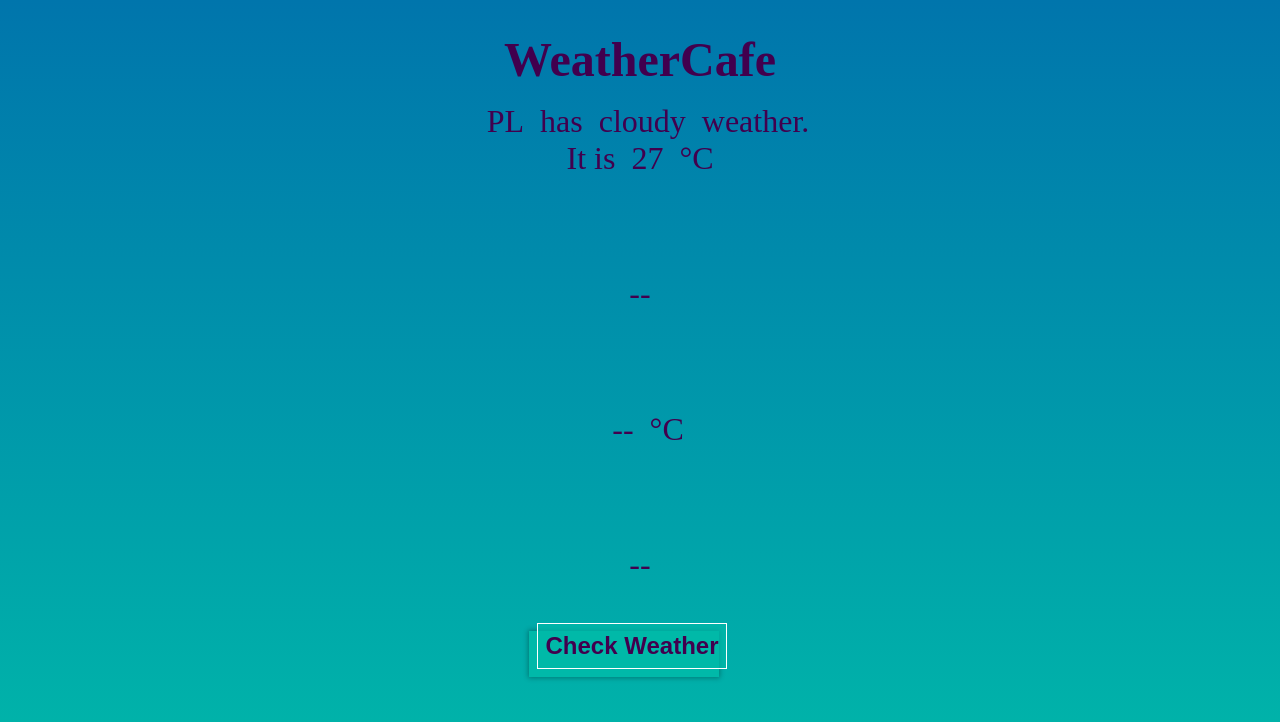
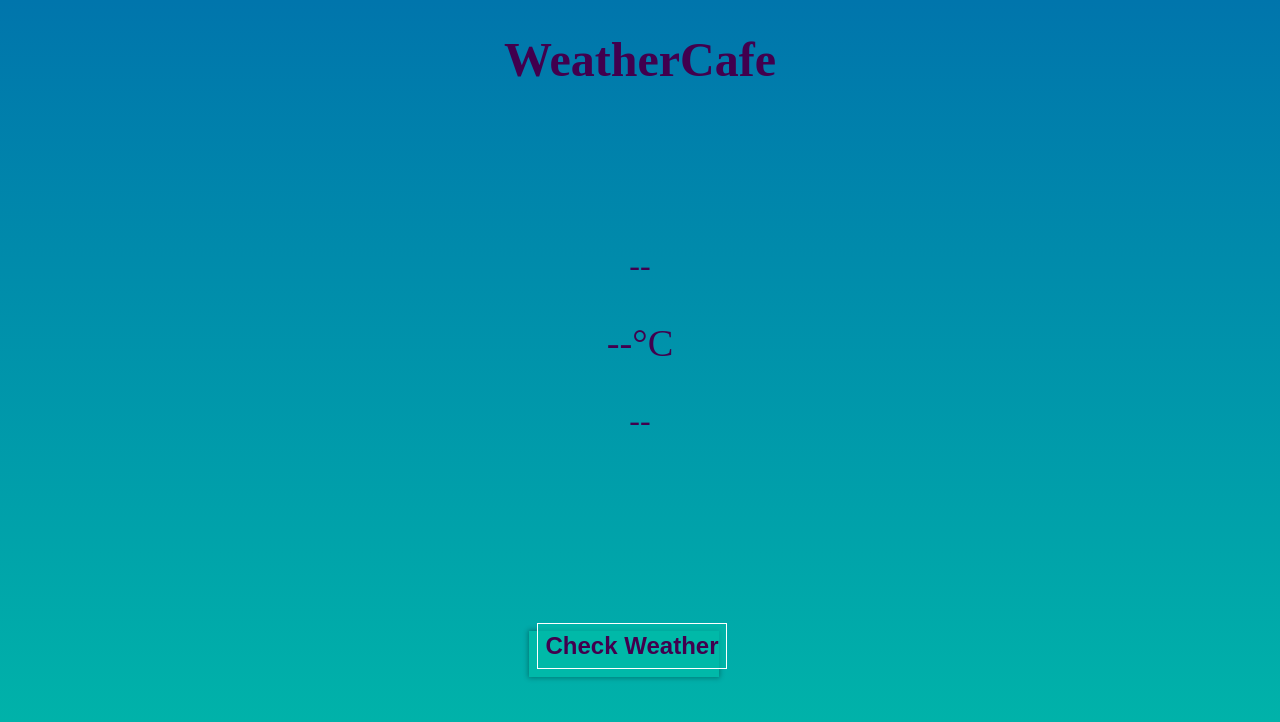
Before and after one commit to Luk1Pr0/weather-app, a plain HTML site: page index.html in a window 1280 px wide. Drawn offline with Linux system fonts and the light colour scheme.

Commit message:
Added necessary changes to make the weather data display nicer and with more details

```diff
--- a/app.js
+++ b/app.js
@@ -1,7 +1,7 @@
 // DOM selectors
 const locationBtn = document.getElementById("get-location-btn");
 const weatherImage = document.querySelector(".weather-image-container");
-const weatherContents = document.querySelectorAll("span");
+const weatherContents = document.querySelectorAll(".weather-data");
 
 // Proxy needed as unable to request data from weather API from localhost
 const proxy = "https://cors-anywhere.herokuapp.com/";
@@ -9,7 +9,6 @@ const apiKey = "bcf5adc4445cab1a41fc173b8717108d";
 
 function fetchWeather(lat, lon) {
     const apiUrl = `${proxy}api.openweathermap.org/data/2.5/weather?lat=${lat}&lon=${lon}&units=metric&appid=${apiKey}`;
-    console.log(apiUrl);
     fetch(apiUrl)
         .then(resp => resp.json())
         // Send the data to the append function
@@ -19,17 +18,16 @@ function fetchWeather(lat, lon) {
 
 // Append the weather data into the DOM
 function appendData(data) {
-    console.log(data);
     const { feels_like, humidity, pressure, temp } = data.main;
     const { description } = data.weather[0];
     const { country } = data.sys;
-    weatherContents[0].textContent = description;
     // Round the temperature to 1 decimal point
-    weatherContents[1].textContent = Math.round(temp * 10) / 10;
-    weatherContents[3].textContent = country;
+    const tempResult = Math.round(temp * 10) / 10;
+    // Append data to HTML DOM
+    weatherContents[0].textContent = `${country} has ${description}`;
+    weatherContents[1].textContent = `It is ${tempResult}`;
+    weatherContents[2].textContent = `The temperature outside feels like ${feels_like}. The humidity is ${humidity}% and the pressure is ${pressure} hPa`;
 }
-console.log(weatherImage);
-console.log(weatherContents);
 
 // Show and store coordinates in variables
 function currentCoords(pos) {
--- a/index.html
+++ b/index.html
@@ -13,19 +13,11 @@
         </div>
         <div class="card-container">
             <div class="weather-data-container">
-                <p>
-                    <span class="data location"><!---->PL</span>has<span class="data weather-type">cloudy</span>weather.
-                </p>
-                <p>It is<span class="data temperature">27</span>&#176;C</p>
-            </div>
-            <div class="data-container">
-                <span class="data weather-type">--</span>
-            </div>
-            <div class="data-container">
-                <span class="data temperature">--</span><span>&#176;C</span>
-            </div>
-            <div class="data-container">
-                <span class="data location">--</span>
+                <p class="weather-data">--</p>
+                <br>
+                <p class="weather-data temperature">--</p>
+                <br>
+                <p class="weather-data details">--</p>
             </div>
         </div>
         <div class="button-container">
--- a/style/style.scss
+++ b/style/style.scss
@@ -6,6 +6,7 @@ $buttonBackground: rgba(0, 185, 169, 0.7);
 $buttonContainerBackground: rgb(0, 185, 169);
 $headerFontSize: 3rem;
 $bodyFontSize: 2rem;
+$tempFontSize: 2.4rem;
 
 // Mixins
 @mixin backgroundSetting {
@@ -73,20 +74,30 @@ h1 {
 .card-container {
     @include displayFlex();
     flex-direction: column;
-    justify-content: space-between;
+    align-items: center;
     width: 50%;
     height: 60vh;
     background: $cardBackground;
+}
+
+.weather-data-container {
+    height: 100%;
+    @include displayFlex();
+    flex-direction: column;
+    justify-content: center;
 }
 
 .data {
     padding: 1rem;
 }
 
-.weather-data-container p {
-    font-size: 0;
-    word-spacing: 20px;
-    background: red;
+.temperature {
+    font-size: $tempFontSize;
+}
+
+// Add the degree sign after the temperature
+.temperature::after {
+    content: "\00B0 C";
 }
 
 .button-container {
```
Also changed, not shown: style/style.css, 1 other file.
